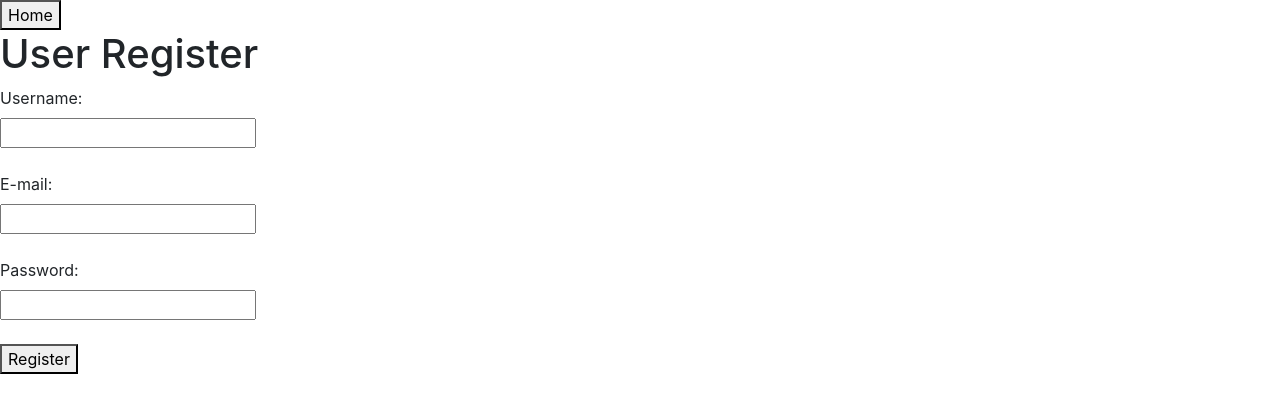
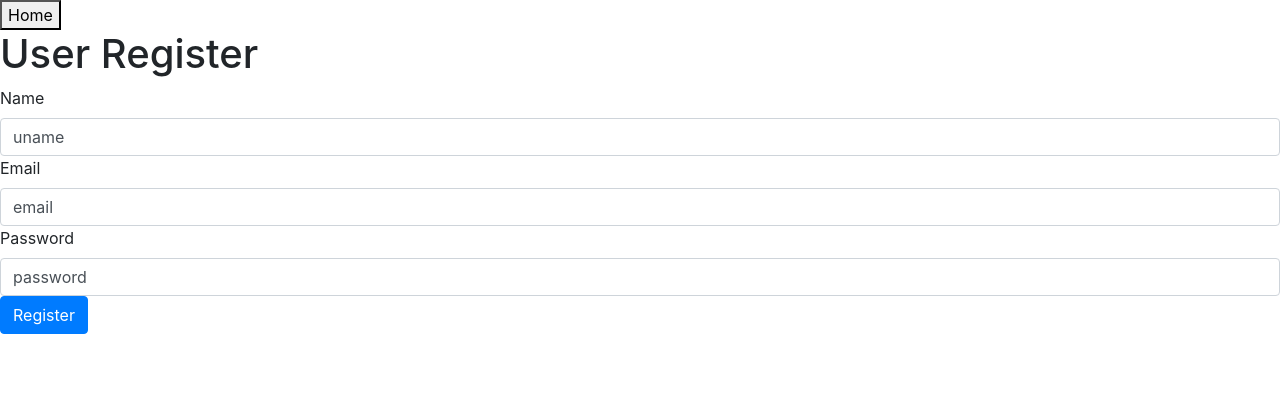
Before and after one commit to colinrobertson0911/hotelbookingsystem_frontend_angular, an Angular app: page /register in a window 1280 px wide. Shown: the top 412 px of the page. Built offline with nearby package versions, Linux system fonts and the light colour scheme.

Commit message:
registration form now has model and two way binding from generic Registraion object, some input vaildation,  no submit functionality yet

```diff
--- a/src/app/app.module.ts
+++ b/src/app/app.module.ts
@@ -1,6 +1,7 @@
 import { BrowserModule } from '@angular/platform-browser';
 import { NgModule } from '@angular/core';
 import { HttpClientModule } from '@angular/common/http';
+import { FormsModule } from '@angular/forms';
 
 import { AppRoutingModule } from './app-routing.module';
 import { AppComponent } from './app.component';
@@ -22,7 +23,8 @@ import { HotelItemComponent } from './hotel-list/hotel-item/hotel-item.component
   imports: [
     BrowserModule,
     AppRoutingModule,
-    HttpClientModule
+    HttpClientModule,
+    FormsModule
   ],
   providers: [],
   bootstrap: [AppComponent]
--- /dev/null
+++ b/src/app/models/registration-form.ts
@@ -0,0 +1,7 @@
+export class RegistrationForm {
+    constructor(
+        public username : string,
+        public email : string,
+        public password : string
+    ) {}
+}
--- a/src/app/register/register.component.html
+++ b/src/app/register/register.component.html
@@ -1,14 +1,30 @@
 <button routerLink="/landing">Home</button>
 <h1>User Register</h1>
-<div><form>
-    <label for="fname">Username:</label><br>
-      <input type="text"><br><br>
-    <label for="fname">E-mail:</label><br>
-      <input type="text"><br><br>
-    <label for="fname">Password:</label><br>
-      <input type="text"><br>
-  </form></div>
 
-  <br>
 
-  <div><button>Register</button></div>
+<div>
+  <form #userForm="ngForm" novalidate>
+  <div>
+    <label>Name</label>
+    <input name="username" required #username="ngModel" [class.is-invalid]="username.invalid && username.touched"
+    class="form-control" type="text" [(ngModel)]="registrationForm.username">
+
+    <small class="text-danger" [class.d-none]="username.valid || username.untouched">Username is required</small>
+  </div>
+
+  <div>
+    <label>Email</label>
+    <input name="email" required #email="ngModel" [class.is-invalid]="email.invalid && email.touched"
+    class="form-control" type="text" [(ngModel)]= "registrationForm.email">
+  <small class="text-danger" [class.d-none]="email.valid || email.untouched">Email is required</small>
+  </div>
+
+  <div>
+    <label>Password</label>
+    <input name="password" required #password="ngModel" [class.is-invalid]="password.invalid && password.touched"
+    class="form-control" type="text" [(ngModel)]="registrationForm.password">
+    <small class="text-danger" [class.d-none]="password.valid || password.untouched">Password is Required</small>
+  </div>
+
+
+  <div><button [disabled]="userForm.form.invallid" class="btn btn-primary" type="submit">Register</button></div>
--- a/src/app/register/register.component.ts
+++ b/src/app/register/register.component.ts
@@ -1,4 +1,5 @@
 import { Component, OnInit } from '@angular/core';
+import { RegistrationForm } from '../models/registration-form';
 
 @Component({
   selector: 'app-register',
@@ -7,6 +8,8 @@ import { Component, OnInit } from '@angular/core';
 })
 export class RegisterComponent implements OnInit {
 
+  registrationForm = new RegistrationForm('uname', 'email', 'password');
+
   constructor() { }
 
   ngOnInit(): void {
```
Also changed, not shown: 1 other file (tests, documents, lock files or other folders).
